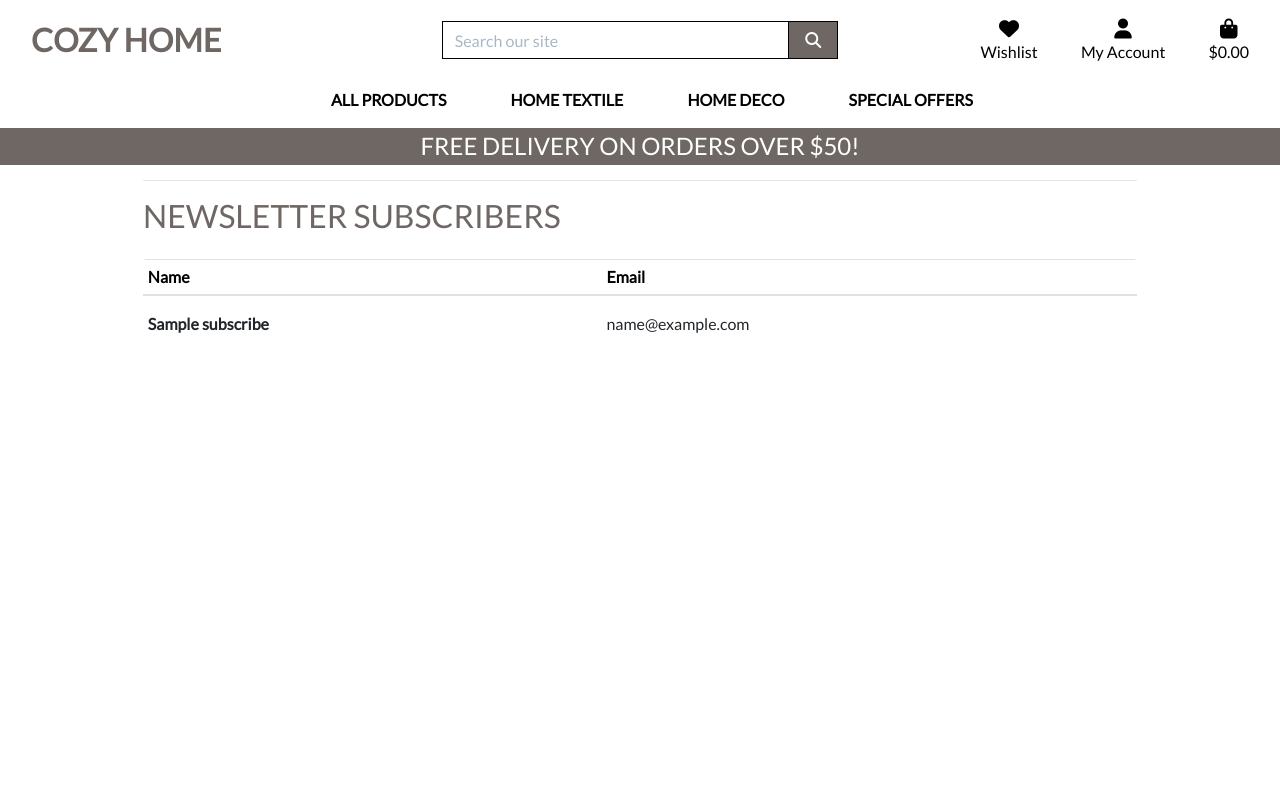
After one commit to konstanciaa/cozy-home, a Django app: page /profile/subscribers/ in a window 1280 px wide. The commit adds this page. Run offline with Django 3.2, Linux system fonts and the light colour scheme; a user stored in the database is signed in; tables that the repository leaves empty hold one stand-in row (values such as "Sample post"); some libraries are stand-ins or nearby versions.

Commit message:
Add subscribers list view and template

```diff
--- /dev/null
+++ b/profiles/templates/profiles/subscribers.html
@@ -0,0 +1,48 @@
+{% extends "base.html" %}
+{% load static %}
+
+{% block page_header %}
+    <div class="container header-container">
+        <div class="row">
+            <div class="col"></div>
+        </div>
+    </div>
+{% endblock %}
+
+{% block content %}
+    <div class="overlay"></div>
+    <div class="container mb-2">
+        <div class="row">
+            <div class="col">
+                <hr>
+                <h2 class="logo-font mb-4">Newsletter Subscribers</h2>
+            </div>
+        </div>
+
+        <div class="row">
+            <div class="col">
+                <div class="table-responsive rounded">
+                    <table class="table table-sm">
+                        <thead class="text-black">
+                            <tr>
+                                <th scope="col">Name</th>
+                                <th scope="col">Email</th>
+                            </tr>
+                        </thead>
+
+                        {% for subscriber in subscribers %}
+                            <tr>
+                                <td class="py-3">
+                                    <p class="my-0"><strong>{{ subscriber.name }}</strong></p>
+                                </td>
+                                <td class="py-3">
+                                    <p class="my-0">{{ subscriber.email }}</p>
+                                </td>
+                            </tr>
+                        {% endfor %}
+                    </table>
+                </div>
+            </div>
+        </div>
+    </div>
+{% endblock %}
--- a/profiles/urls.py
+++ b/profiles/urls.py
@@ -5,4 +5,5 @@ urlpatterns = [
     path('', views.profile, name='profile'),
     path('order_history/<order_number>', views.order_history, name='order_history'),
     path('subscribe/', views.subscribe, name='subscribe'),
+    path('subscribers/', views.subscribers, name='subscribers'),
 ]
--- a/profiles/views.py
+++ b/profiles/views.py
@@ -1,7 +1,7 @@
-from django.shortcuts import render, redirect, get_object_or_404
+from django.shortcuts import render, redirect, reverse, get_object_or_404
 from django.contrib import messages
 from django.contrib.auth.decorators import login_required
-from .models import UserProfile
+from .models import UserProfile, Subscribe
 from .forms import UserProfileForm, SubscribeForm
 
 from checkout.models import Order
@@ -65,3 +65,16 @@ def subscribe(request):
         'form': form,
     }
     return render(request, 'profiles/subscribe.html', context)
+
+
+@login_required
+def subscribers(request):
+    if not request.user.is_superuser:
+        messages.error(request, 'Sorry, only store owners can do that.')
+        return redirect(reverse('home'))
+
+    subscribers = Subscribe.objects.all()
+    context = {
+        'subscribers': subscribers,
+    }
+    return render(request, 'profiles/subscribers.html', context)
--- a/templates/base.html
+++ b/templates/base.html
@@ -89,6 +89,7 @@
                             {% if request.user.is_authenticated %}
                                 {% if request.user.is_superuser %}
                                     <a href="{% url 'add_product' %}" class="dropdown-item">Product Management</a>
+                                    <a href="{% url 'subscribers' %}" class="dropdown-item">Subscribers</a>
                                 {% endif %}
                                 <a href="{% url 'profile' %}" class="dropdown-item">My Profile</a>
                                 <a href="{% url 'account_logout' %}" class="dropdown-item">Logout</a>
--- a/templates/includes/mobile-top-header.html
+++ b/templates/includes/mobile-top-header.html
@@ -31,6 +31,7 @@
         {% if request.user.is_authenticated %}
             {% if request.user.is_superuser %}
                 <a href="{% url 'add_product' %}" class="dropdown-item">Product Management</a>
+                <a href="{% url 'subscribers' %}" class="dropdown-item">Subscribers</a>
             {% endif %}
             <a href="{% url 'profile' %}" class="dropdown-item">My Profile</a>
             <a href="{% url 'wishlist' %}" class="dropdown-item">My Wishlist</a>
```
